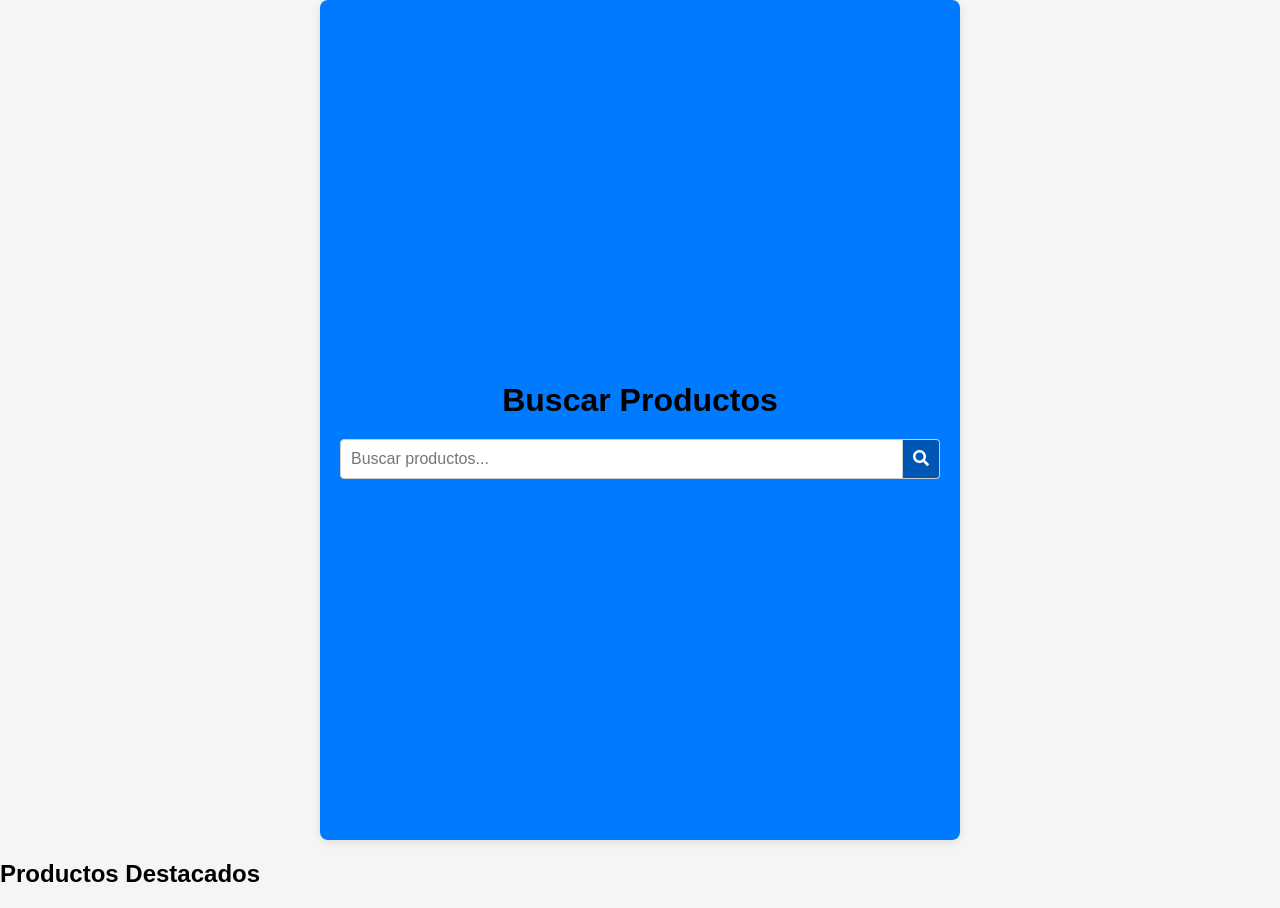
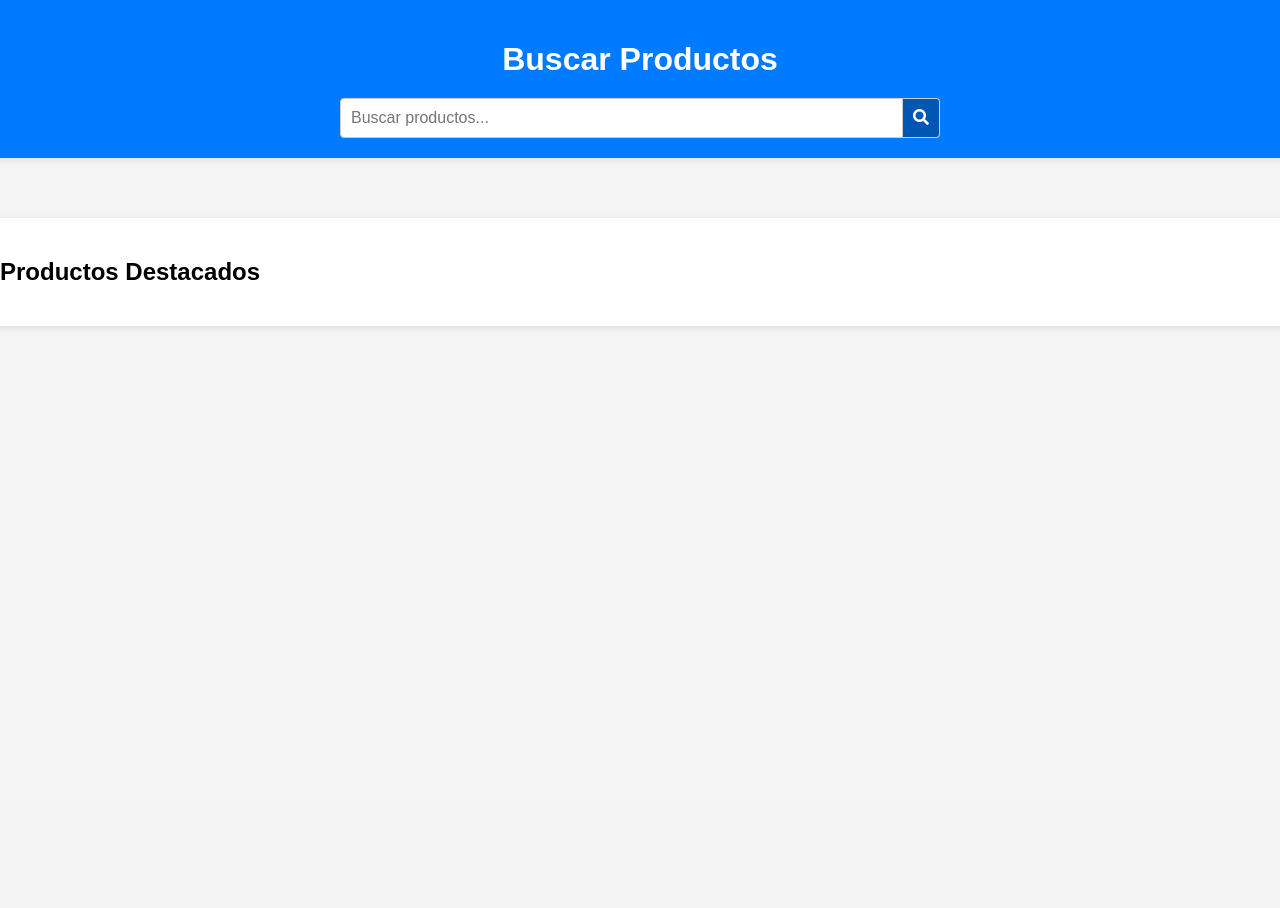
Before and after one commit to Marcos-Equi/compumundo, a Flask app: page / in a window 1280 px wide. After the commit the page ends 328 px from the top, so only its background shows below. Run offline with Flask 3, Linux system fonts and the light colour scheme.

Commit message:
mejorando styles.css para las nuevas class

```diff
--- a/frontend/static/css/styles.css
+++ b/frontend/static/css/styles.css
@@ -5,29 +5,35 @@ body {
     background-color: #f5f5f5;
 }
 
-.search-container {
+.container {
     display: flex;
     flex-direction: column;
     align-items: center;
-    justify-content: center;
+    justify-content: flex-start;
     height: 100vh;
+    width: 100%;
+}
+
+.search-container {
+    width: 100%;
+    padding: 20px;
     background-color: #007bff;
     box-shadow: 0 2px 8px rgba(0, 0, 0, 0.1);
-    padding: 20px;
     border-radius: 8px;
-    width: 90%;
-    max-width: 600px;
-    margin: 0 auto;
+    margin-bottom: 20px;
+    text-align: center;
 }
 
 .search-container h1 {
     margin-bottom: 20px;
-    color: #000000;
+    color: #ffffff;
 }
 
 .search-bar {
     display: flex;
     width: 100%;
+    max-width: 600px;
+    margin: 0 auto;
 }
 
 .search-bar input {
@@ -60,6 +66,58 @@ body {
 }
 
 #results-container {
-    margin-top: 20px;
     width: 100%;
+    max-width: 600px;
+    margin: 20px auto;
+    text-align: left;
 }
+
+.featured-products {
+    width: 100%;
+    padding: 20px;
+    background-color: #ffffff;
+    box-shadow: 0 2px 8px rgba(0, 0, 0, 0.1);
+    border-radius: 8px;
+}
+
+.featured-products h2 {
+    margin-bottom: 20px;
+}
+
+.featured-products-row {
+    display: flex;
+    justify-content: space-between;
+    overflow-x: auto;
+}
+
+.featured-product {
+    display: flex;
+    flex-direction: column;
+    align-items: center;
+    width: 18%;
+    text-align: center;
+    margin: 0 5px;
+    padding: 10px;
+    background-color: #f9f9f9;
+    border: 1px solid #ddd;
+    border-radius: 4px;
+    cursor: pointer;
+    transition: transform 0.2s;
+}
+
+.featured-product img {
+    width: 100px;
+    height: 100px;
+    margin-bottom: 10px;
+    border-radius: 4px;
+}
+
+.featured-product p {
+    margin: 0;
+    font-size: 14px;
+    color: #333;
+}
+
+.featured-product:hover {
+    transform: scale(1.05);
+}
```
